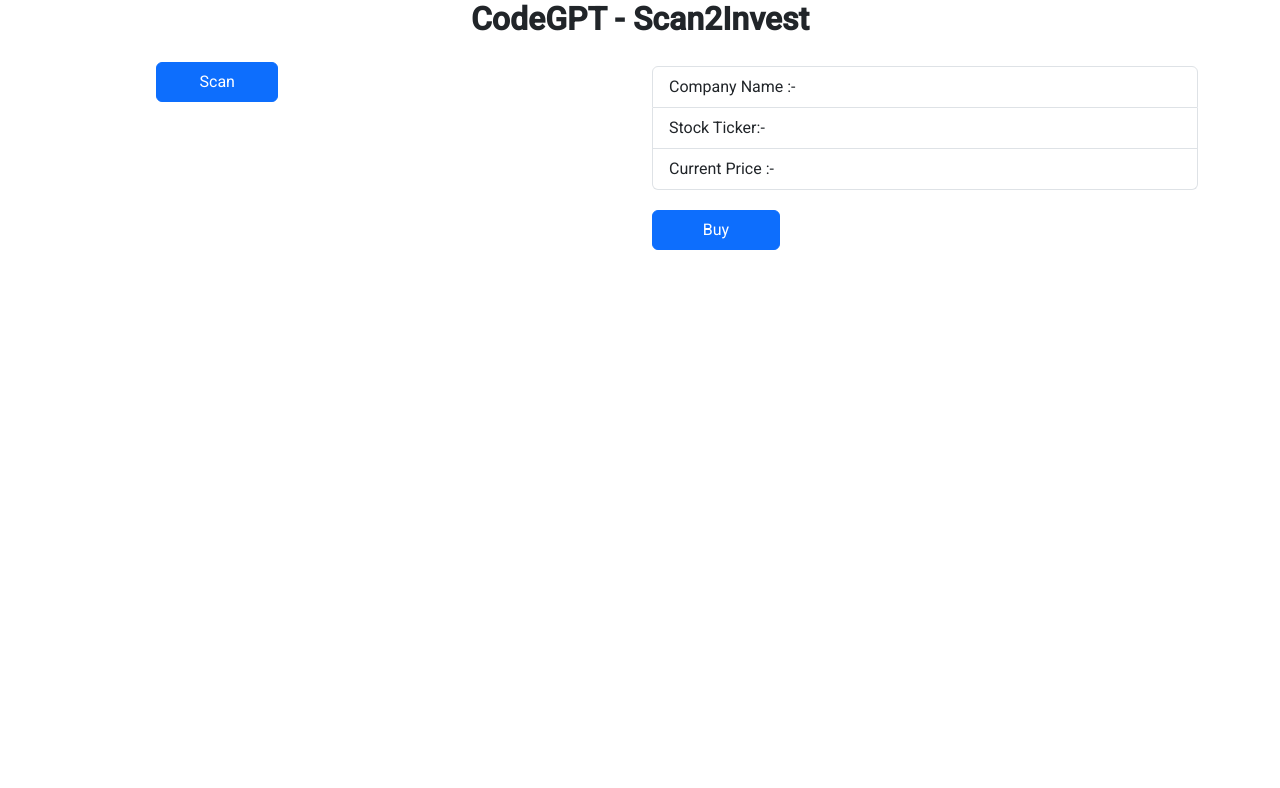
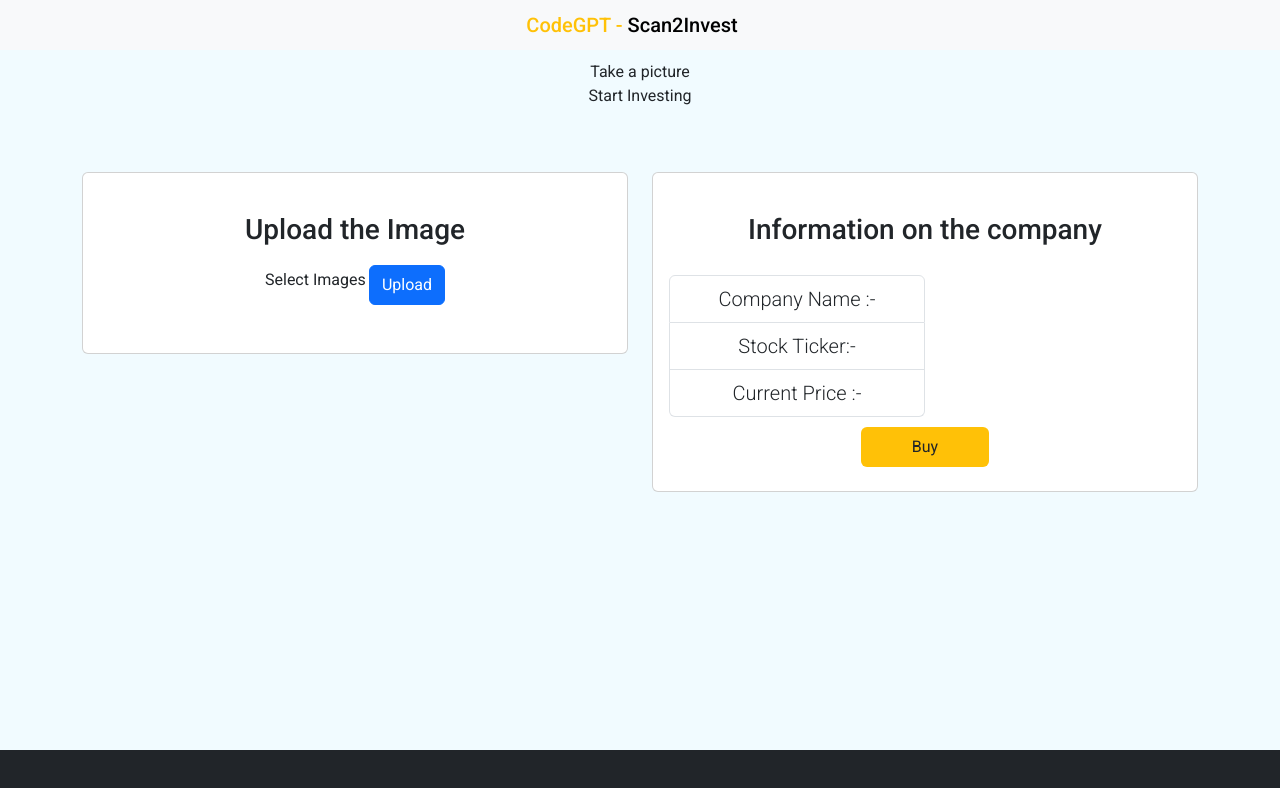
Before and after one commit to ybanda/codegptui, an Angular app in the folder ui/: page / in a window 1280 px wide. Shown: the top 788 px of the page. Built offline with nearby package versions, Linux system fonts and the light colour scheme.

Commit message:
major UI changes

```diff
--- a/ui/src/app/app.component.html
+++ b/ui/src/app/app.component.html
@@ -1,7 +1,13 @@
 <router-outlet></router-outlet>
-<div class="row justify-content-md-center " >
-  <div class="col-md-12" align="center">
-    <h3 class="title">CodeGPT - Scan2Invest</h3>
+
+<nav class="navbar bg-body-tertiary">
+  <div class="container-fluid justify-content-md-center">
+    <a class="navbar-brand mb-0 h1"><span class="text-warning">CodeGPT - </span>Scan2Invest</a>
   </div>
-</div>
+</nav>
+
 <app-image-upload></app-image-upload>
+
+
+<footer class="bg-dark p-2 text-center footer-bs">
+</footer>
--- a/ui/src/app/app.component.scss
+++ b/ui/src/app/app.component.scss
@@ -3,7 +3,10 @@
   padding: 1.5rem 5rem;
 }
 
-.title {
-  font-size: 2rem;
-  font-weight: 600;
+.footer-bs{
+  position: absolute;
+  width: 100%;
+  min-height: 50px;
+  bottom: 0.1px;
+  left: 0;
 }
--- a/ui/src/app/image-upload/image-upload.component.html
+++ b/ui/src/app/image-upload/image-upload.component.html
@@ -1,15 +1,29 @@
+<section id="portfolio" class="portfolio section-padding">
   <div class="container">
       <div class="row">
-    <div class="col col-lg-6">
+          <div class="col-md-12">
+              <div class="section-header text-center pb-5">
+                  <p>Take a picture<br>Start Investing</p>
+              </div>
+          </div>
+      </div>
+      <div class="row">
+          <div class="col-12 col-md-12 col-lg-6">
+              <div class="card text-light text-center bg-white pb-2">
+                  <div class="card-body text-dark">
+                    <div class="img-area mb-4">
+
+                    </div>
+                      <h3 class="card-title">Upload the Image</h3>
                       <div class="app-container">
                         <div>
                           <img *ngFor='let preview of previews' [src]="preview" class="preview">
                         </div>
                         <mat-form-field>
                           <div>
-            <mat-toolbar class="file-upload-button">
-              <input matInput/>
-              <button type="button" class="btn btn-primary" (click)="uploadFiles()">Scan</button>
+                            <mat-toolbar>
+                              <input matInput [value]="selectedFileNames.length ? selectedFileNames : 'Select Images'" />
+                              <button type="button" class="btn btn-primary" (click)="uploadFiles()">Upload</button>
 
                             </mat-toolbar>
 
@@ -24,17 +38,26 @@
                         </mat-form-field>
                       </div>
                   </div>
-    <div class="col col-lg-6"  style="padding-top:20px">
+              </div>
+          </div>
+          <div class="col-12 col-md-12 col-lg-6">
+              <div class="card text-light text-center bg-white pb-2">
+                  <div class="card-body text-dark">
+                    <div class="img-area mb-4">
+
+                    </div>
+                      <h3 class="card-title">Information on the company</h3>
+                      <div class="col col-lg-6 lead"  style="padding-top:20px">
                         <ul class="list-group">
                           <li class="list-group-item">Company Name :- {{responseData?.optionChain?.result[0].quote['shortName']}}</li>
                           <li class="list-group-item">Stock Ticker:-  {{responseData?.optionChain?.result[0].underlyingSymbol}}</li>
                           <li class="list-group-item">Current Price :-  {{responseData?.optionChain?.result[0].quote['ask']}}</li>
                         </ul>
-<div style="padding-top:20px">
-  <button type="button" class="btn btn-primary">Buy</button>
-
                       </div>
-
+                      <button class="btn bg-warning text-dark">Buy</button>
                   </div>
               </div>
           </div>
+      </div>
+  </div>
+</section>
--- a/ui/src/app/image-upload/image-upload.component.scss
+++ b/ui/src/app/image-upload/image-upload.component.scss
@@ -1,3 +1,16 @@
+.progress-bar {
+  padding: 0;
+}
+
+.progress {
+  width: 50px;
+}
+
+.mat-input-element {
+  font-size: medium;
+  font-weight: 200;
+}
+
 #fileInput {
   position: absolute;
   cursor: pointer;
@@ -22,16 +35,32 @@
   width: 100%;
 }
 
+.message {
+  background-color: #ddd;
+  padding: 15px;
+  color: #333;
+  border: #aaa solid 1px;
+  border-radius: 4px;
+  margin: 15px 0;
+}
+
 .preview {
   max-width: 25rem;
   vertical-align: middle;
 }
 
-mat-toolbar button {
-  width: 20rem !important;
-  height: 2.5rem !important;
+.list-card {
+  margin-top: 20px;
 }
 
-.file-upload-button {
-  padding-top: 1rem;
+.list-item {
+  margin-bottom: 20px;
 }
+
+p {
+  margin-top: 10px;
+}
+
+button {
+  margin-top: 10px;
+}
--- a/ui/src/styles.scss
+++ b/ui/src/styles.scss
@@ -2,7 +2,7 @@
 @import "node_modules/bootstrap/scss/bootstrap.scss";
 
 html, body { height: 100%; }
-body { margin: 0; font-family: Roboto, "Helvetica Neue", sans-serif; }
+body { margin: 0; font-family: Roboto, "Helvetica Neue", sans-serif; background: #f1fbff}
 
 .mdc-line-ripple {
     display: none !important;
```
Lines whose indentation alone changed are shown as unchanged.
